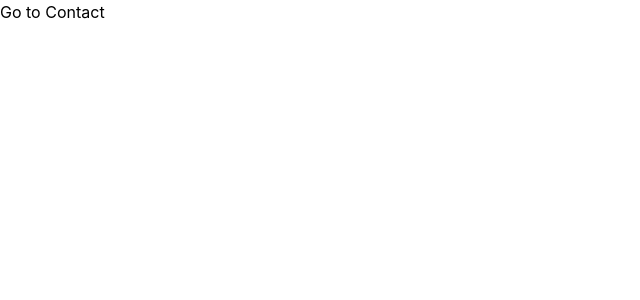
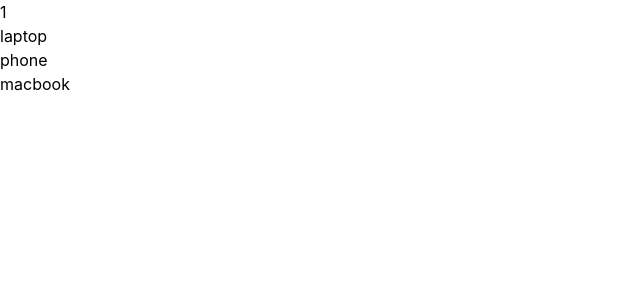
Before and after one commit to codewithsheetal/React16March2026, a React (Vite) app: page /dynamic/1 in a window 1280 px wide. Before the commit this address had no page. Shown: the top 300 px of the page, without its empty margins (0-640 px from the left). Built offline with nearby package versions, Linux system fonts and the light colour scheme.

Commit message:
Pvt and Dynamic Routing

```diff
--- a/src/App.jsx
+++ b/src/App.jsx
@@ -35,6 +35,7 @@
 import RouteExample from './Routing/RouteExample'
 import Home from './Routing/pages/Home'
 import NavigateButton from './Routing/NavigateButton'
+import ProductList from './Routing/Dynamic Routing/ProductList'
 
 // import Twocomp, { Footer,Header } from './Component/Twocomp'
 
@@ -97,7 +98,9 @@
           {/* <TailwindCss/> */}
 
           <RouteExample/>
-          <NavigateButton/>
+          {/* <NavigateButton/> */}
+
+          <ProductList/>
           {/* <Home/> */}
 
     </>
--- /dev/null
+++ b/src/Routing/Dynamic Routing/DynamicRouteAccess.jsx
@@ -0,0 +1,15 @@
+import React from 'react'
+import { useParams } from 'react-router-dom'
+
+function DynamicRouteAccess() {
+    const {id}= useParams();
+    console.log(id);
+
+    return (
+        <>
+        <h3>{id}</h3>
+        </>
+    )
+}
+
+export default DynamicRouteAccess
--- /dev/null
+++ b/src/Routing/Dynamic Routing/ProductList.jsx
@@ -0,0 +1,26 @@
+import React from 'react'
+import { Link } from 'react-router-dom'
+
+function ProductList() {
+    const product =[
+        {id:1, name:"laptop"},
+        {id:2, name:"phone"},
+        {id:3, name:"macbook"},
+    ]
+    return (
+        <>
+        {
+            product.map((item)=>(
+                <div key ={item.id}>
+                    <Link to ={`/dynamic/${item.id}`}>
+                        {item.name}
+                    </Link>
+                </div>
+            ))
+        }
+
+        </>
+    )
+}
+
+export default ProductList
--- /dev/null
+++ b/src/Routing/PrivateRoute/Login.jsx
@@ -0,0 +1,11 @@
+import React from 'react'
+
+function Login() {
+    return (
+        <>
+        <h1>Login comp</h1>
+        </>
+    )
+}
+
+export default Login
--- /dev/null
+++ b/src/Routing/PrivateRoute/PrivateRoute.jsx
@@ -0,0 +1,13 @@
+import React from 'react'
+import { Navigate } from 'react-router-dom';
+
+function PrivateRoute({children}) {
+    const isLogin = true;
+    return (
+        <>
+            {isLogin ? children : <Navigate to ="/login"/>}
+        </>
+    )
+}
+
+export default PrivateRoute
--- /dev/null
+++ b/src/Routing/PrivateRoute/Profile.jsx
@@ -0,0 +1,11 @@
+import React from 'react'
+
+function Profile() {
+    return (
+        <>
+        <h1>Profile comp </h1>
+        </>
+    )
+}
+
+export default Profile
--- a/src/Routing/RouteExample.jsx
+++ b/src/Routing/RouteExample.jsx
@@ -6,6 +6,9 @@
 import Layout from './NestedRouting/Layout'
 import Profile from './NestedRouting/Profile'
 import Settings from './NestedRouting/Settings'
+import Login from './PrivateRoute/Login'
+import PrivateRoute from './PrivateRoute/PrivateRoute'
+import DynamicRouteAccess from './Dynamic Routing/DynamicRouteAccess'
 
 function RouteExample() {
     return (
@@ -27,6 +30,20 @@
                 <Route path ="profile" element={<Profile/>} />
                 <Route path ="Setting" element={<Settings/>} />
             </Route>
+
+            {/* private Routing  */}
+
+            <Route path ="/login" element={<Login/>}/>
+
+            <Route path="/profile" element ={
+                <PrivateRoute>
+                    <Profile/>
+                </PrivateRoute>
+            }/>
+
+            {/* Dynamic Route  */}
+
+            <Route path = "/dynamic/:id" element ={<DynamicRouteAccess/>}/>
         </Routes>
         </>
     )
```
